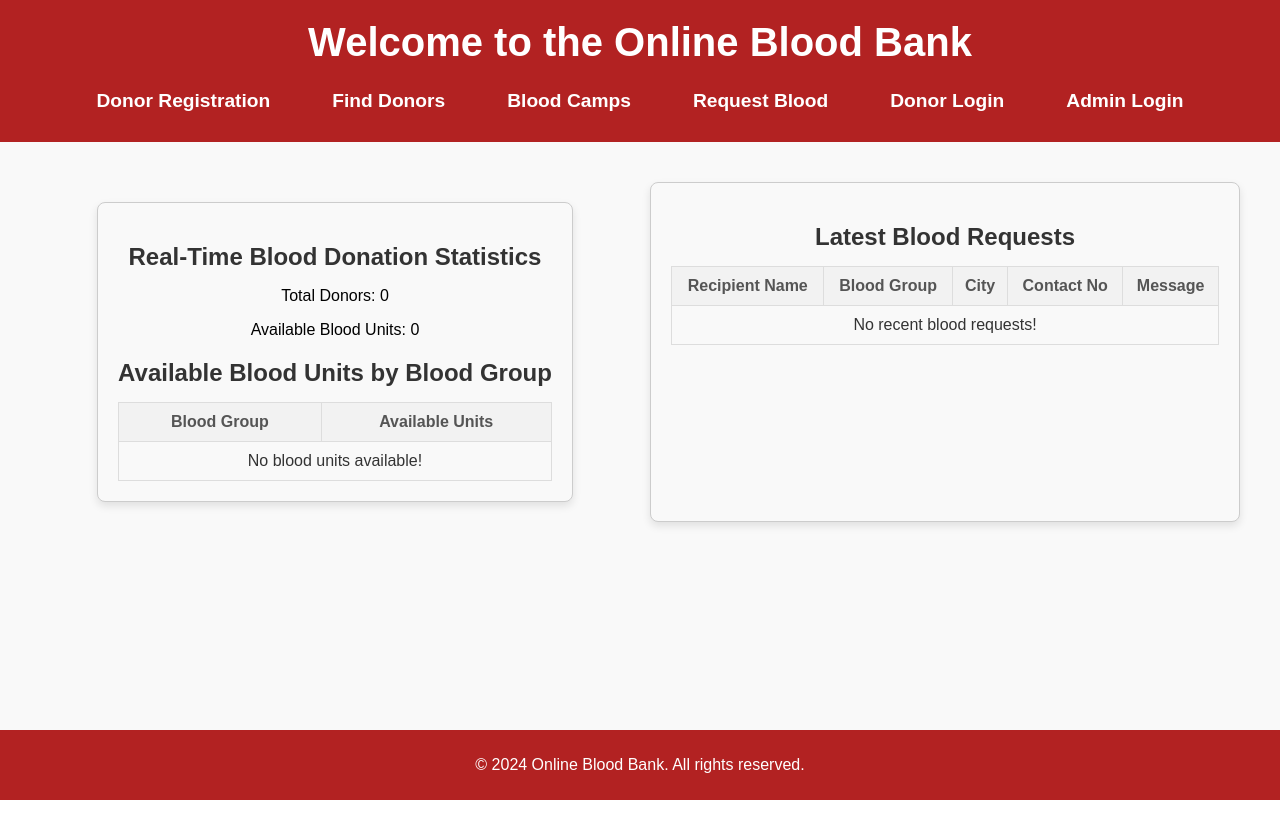
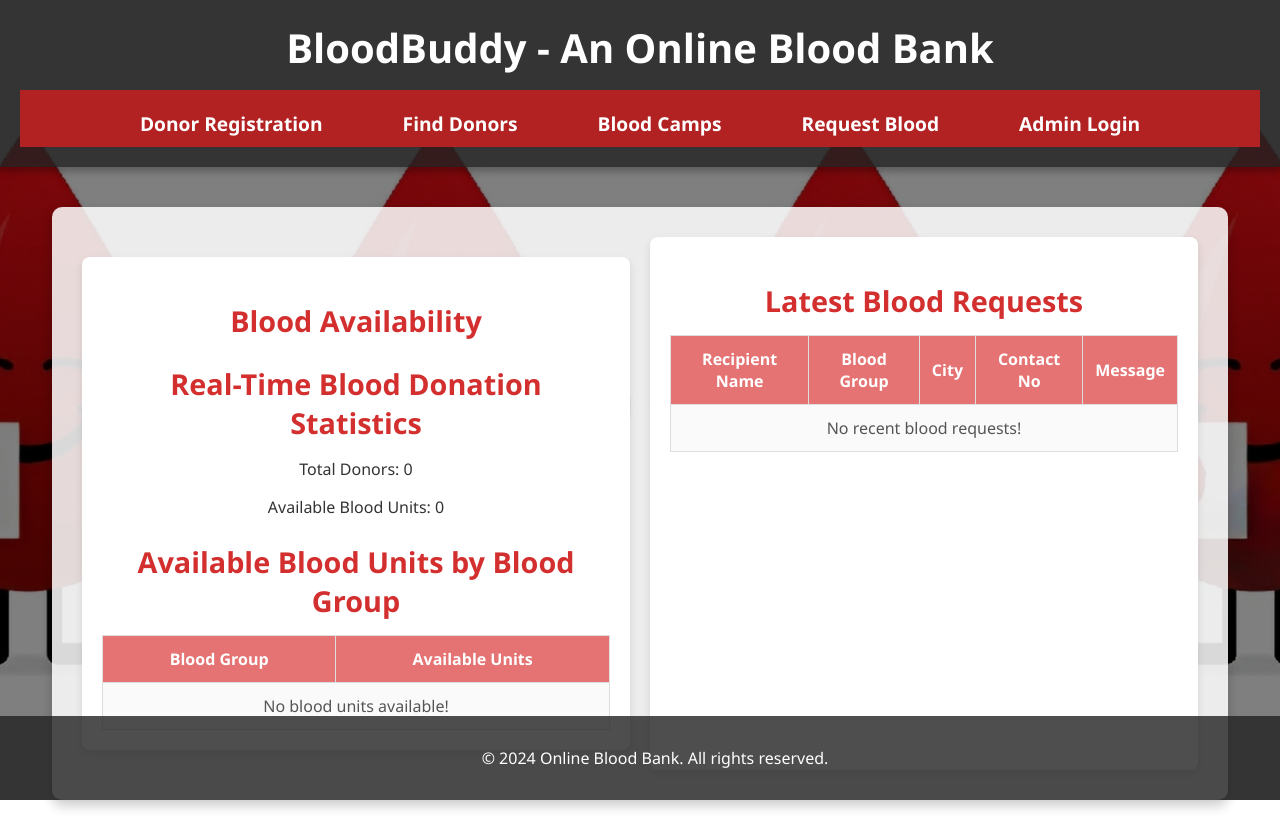
Before and after one commit to rvkshtriyaa/php-project, a PHP site: page / in a window 1280 px wide. Before the commit the page ends 800 px from the top, so only its background shows below. Run offline with PHP 8.4, Linux system fonts and the light colour scheme; data that the repository does not hold is empty.

Commit message:
Added Some Functionality

```diff
--- a/index.php
+++ b/index.php
@@ -1,7 +1,3 @@
-<?php
-include 'includes/config.php';
-?>
-
 <!DOCTYPE html>
 <html lang="en">
 <head>
@@ -10,34 +6,101 @@ include 'includes/config.php';
     <link rel="stylesheet" href="assets/style.css">
     <title>Blood Bank - Home</title>
     <style>
-        /* Grid layout for main content */
+        /* Body background with a semi-transparent overlay */
+        body {
+            background-image: url('assets/blood.jpeg'); /* Replace with the correct path */
+            background-size: cover;
+            background-position: center;
+            background-attachment: fixed;
+            font-family: 'Segoe UI', Tahoma, Geneva, sans-serif;
+            margin: 0;
+            padding: 0;
+            color: #333;
+            display: flex;
+            flex-direction: column;
+            min-height: 100vh;
+        }
+
+        /* Semi-transparent overlay to improve readability */
+        body::before {
+            content: '';
+            position: absolute;
+            top: 0;
+            left: 0;
+            right: 0;
+            bottom: 0;
+            background-color: rgba(0, 0, 0, 0.5);
+            z-index: -1;
+        }
+
+        /* Header styling */
+        header {
+            text-align: center;
+            padding: 20px;
+            color: #ffffff;
+            background: rgba(34, 34, 34, 0.8); /* Dark grey with transparency */
+            box-shadow: 0 4px 8px rgba(0, 0, 0, 0.3);
+        }
+        header h1 {
+            font-size: 2.5em;
+            margin: 0;
+        }
+        nav ul {
+            list-style: none;
+            padding: 0;
+            display: flex;
+            justify-content: center;
+            gap: 20px;
+            margin: 10px 0 0;
+        }
+        nav ul li {
+            display: inline;
+        }
+        nav ul li a {
+            color: #fff;
+            text-decoration: none;
+            padding: 8px 15px;
+            border-radius: 4px;
+            transition: background-color 0.3s ease;
+        }
+        nav ul li a:hover {
+            background-color: rgba(255, 255, 255, 0.3);
+        }
+
+        /* Main content layout */
         .main-content {
             display: grid;
             grid-template-columns: 1fr 1fr;
             gap: 20px;
-            margin: 20px;
+            margin: 20px auto;
+            width: 90%;
+            max-width: 1200px;
+            background-color: rgba(255, 255, 255, 0.85);
+            padding: 30px;
+            border-radius: 10px;
+            box-shadow: 0 6px 12px rgba(0, 0, 0, 0.2);
         }
 
         .box {
             padding: 20px;
-            border: 1px solid #ccc;
             border-radius: 8px;
-            background-color: #f9f9f9;
+            background-color: #ffffff;
             box-shadow: 0 4px 8px rgba(0, 0, 0, 0.1);
-            height: auto;
         }
 
         .box h2 {
             text-align: center;
-            color: #333;
+            color: #D32F2F;
+            font-size: 1.8em;
             margin-bottom: 15px;
         }
 
-        /* Table styling for both sections */
+        /* Table styling for data display */
         table {
             width: 100%;
             border-collapse: collapse;
             margin-top: 10px;
+            font-size: 1em;
         }
 
         table, th, td {
@@ -45,32 +108,43 @@ include 'includes/config.php';
         }
 
         th, td {
-            padding: 10px;
+            padding: 12px;
             text-align: center;
         }
 
         th {
-            background-color: #f2f2f2;
-            text-align: center;
+            background-color: #E57373;
+            color: #fff;
+        }
+
+        td {
+            background-color: #FAFAFA;
             color: #555;
         }
 
-        td {
+        /* Footer styling */
+        footer {
             text-align: center;
-            color: #333;
+            padding: 15px;
+            background: rgba(34, 34, 34, 0.8); /* Dark grey with transparency */
+            color: #ffffff;
+            font-size: 1em;
+            position: absolute;
+            width: 100%;
+            bottom: 0;
         }
     </style>
 </head>
 <body>
     <header>
-        <h1>Welcome to the Online Blood Bank</h1>
+        <h1>BloodBuddy - An Online Blood Bank</h1>
         <nav>
             <ul>
                 <li><a href="php/register.php">Donor Registration</a></li>
                 <li><a href="php/find_donors.php">Find Donors</a></li>
                 <li><a href="php/blood_camps.php">Blood Camps</a></li>
                 <li><a href="php/request_blood.php">Request Blood</a></li>
-                <li><a href="php/login.php">Donor Login</a></li>
+
                 <li><a href="php/admin_login.php">Admin Login</a></li>
             </ul>
         </nav>
@@ -80,9 +154,8 @@ include 'includes/config.php';
         <div class="main-content">
             <!-- Statistics Panel -->
             <section class="box statistics">
-
+                <h2>Blood Availability</h2>
                 <table>
-                <H1></H1>
                     <tr>
                         <th>Blood Group</th>
                         <th>Available Units</th>
@@ -103,7 +176,7 @@ include 'includes/config.php';
                         <th>Message</th>
                     </tr>
                     <?php
-                    $sql = "SELECT * FROM blood_requests ORDER BY id DESC LIMIT 5"; // Show latest 5 requests
+                    $sql = "SELECT * FROM blood_requests ORDER BY id DESC LIMIT 5";
                     $result = $conn->query($sql);
 
                     if ($result->num_rows > 0) {
--- a/php/blood_camps.php
+++ b/php/blood_camps.php
@@ -98,7 +98,7 @@ $result = $conn->query($sql);
             <li><a href="find_donors.php">Find Donors</a></li>
 
             <li><a href="request_blood.php">Request Blood</a></li>
-            <li><a href="login.php">Donor Login</a></li>
+
             <li><a href="admin_login.php">Admin Login</a></li>
         </ul>
     </nav>
--- a/php/find_donors.php
+++ b/php/find_donors.php
@@ -153,7 +153,7 @@ if ($_SERVER['REQUEST_METHOD'] == 'POST') {
             <li><a href="register.php">Donor Registration</a></li>
             <li><a href="blood_camps.php">Blood Camps</a></li>
             <li><a href="request_blood.php">Request Blood</a></li>
-            <li><a href="login.php">Donor Login</a></li>
+
             <li><a href="admin_login.php">Admin Login</a></li>
         </ul>
     </nav>
--- a/php/register.php
+++ b/php/register.php
@@ -138,7 +138,7 @@ if ($_SERVER['REQUEST_METHOD'] == 'POST') {
             <li><a href="find_donors.php">Find Donors</a></li>
             <li><a href="blood_camps.php">Blood Camps</a></li>
             <li><a href="request_blood.php">Request Blood</a></li>
-            <li><a href="login.php">Donor Login</a></li>
+
             <li><a href="admin_login.php">Admin Login</a></li>
         </ul>
     </nav>
--- a/php/request_blood.php
+++ b/php/request_blood.php
@@ -138,7 +138,7 @@ if ($_SERVER['REQUEST_METHOD'] == 'POST') {
             <li><a href="register.php">Donor Registration</a></li>
             <li><a href="find_donors.php">Find Donors</a></li>
             <li><a href="blood_camps.php">Blood Camps</a></li>
-            <li><a href="login.php">Donor Login</a></li>
+
             <li><a href="admin_login.php">Admin Login</a></li>
         </ul>
     </nav>
```
Also changed, not shown: php/dashboard.php (+86 -6 lines), assets/blood.avif (deleted), assets/blood.jpeg (added).
